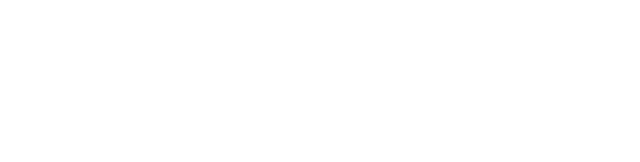
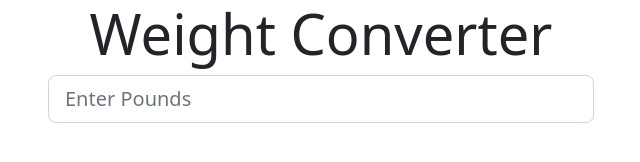
Before and after one commit to rishichintala/Weight_Converter_Application, a plain HTML site: page index.html in a window 1280 px wide. Shown: the whole page, without its empty margins (34-674 px from the left). Drawn offline with nearby package versions, Linux system fonts and the light colour scheme.

Commit message:
Update index.html

```diff
--- a/index.html
+++ b/index.html
@@ -10,6 +10,16 @@
     <title>Weight Converter</title>
 </head>
 <body>
+    <div class="container">
+        <div class="row">
+            <div class="col-md-6">
+                <h1 class="display-4 text-center">Weight Converter</h1>
+                <form>
+                    <input type="num'" class="form-control form-control-lg" placeholder="Enter Pounds">
+                </form>
+            </div>
+        </div>
 
+    </div>
 </body>
 </html>
```
